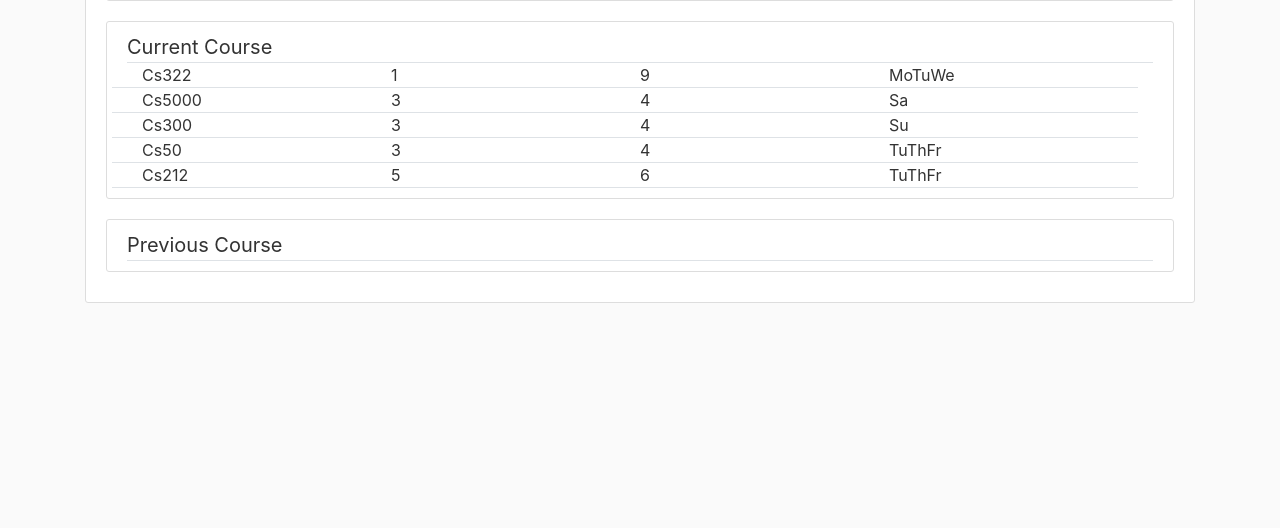
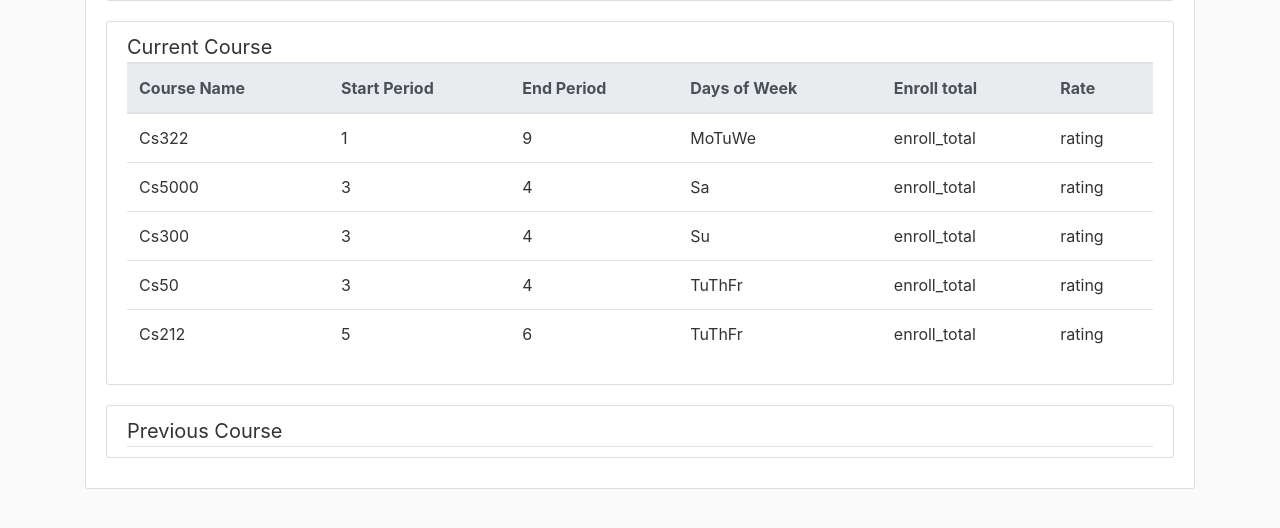
Before and after one commit to zwen000/CunyZero, a Flask app: page /Instructor/32224105 in a window 1280 px wide. Shown: the part 215-743 px from the top of the page. Run offline with Flask 2, Linux system fonts and the light colour scheme; data comes from the database, SQL or seed files in the repository; some libraries are stand-ins or nearby versions.

Commit message:
Individual review
Use js to control warning form

```diff
--- a/cunyzero/templates/individual-review.html
+++ b/cunyzero/templates/individual-review.html
@@ -14,30 +14,90 @@
                     <div>Current GPA: {{ owner.gpa }}</div>
                 {% endif %}
                 <div>Status: {{ owner.status }}</div>
-                <a class="btn btn-outline-info" style="position: absolute; right:10px; top:40px"
-                   href="{{ url_for('warning',owner_id=owner.ownerId,role=user.role) }}" > warning </a>
+                <button class="btn btn-outline-info" style="position: absolute; right:10px; top:40px" onclick="display()">
+                    warning
+                </button>
             </div>
         </div>
-        {% block warning_content %}
-        {% endblock %}
 
-
+        <div class="content-section" id="warning-form" style="display: none">
+            <form method="POST", action="">
+                {{ form.hidden_tag() }} <!--CSRF token-->
+                <fieldset class="form-group">
+                    <!-- Username input field setting -->
+                    <div class="form-group mb-0">
+                        <strong>{{ form.message.label(class="form-control-label") }}</strong>
+                        {% if form.message.errors %}
+                            {{ form.message(class="form-control form-control-lg is-invalid") }}
+                            <div class="invalid-feedback">
+                                {% for error in form.message.errors %}
+                                    <span>{{ error }}</span>
+                                {% endfor%}
+                            </div>
+                        {% else %}
+                            {{ form.message(class="form-control form-control-lg") }}
+                        {% endif %}
+                    </div>
+                </fieldset>
+                <div class="form-group mb-0">
+                    {{ form.submit(class="btn btn-outline-info") }}
+                </div>
+            </form>
+        </div>
 
         <div class="content-section">
             <div class="lead border-bottom">
                 <strong>Current Course</strong>
             </div>
-            {% for course in courses %}
-                <div class="row col-md-12 border-bottom" style="position: relative">
-                    <div class="col-md-3"> {{ course.coursename }} </div>
-                    <div class="col-md-3"> {{ course.startPeriod }} </div>
-                    <div class="col-md-3"> {{ course.endPeriod }} </div>
-                    <div class="col-md-3"> {{ course.dayofweek }} </div>
-                    {% if user.role == "Student" %}
-                        <a class="btn btn-outline-info float-right" href="#" > De-register </a>
-                    {% endif %}
-                </div>
-            {% endfor %}
+
+            <table class="table table-condensed">
+                <thead class="thead-light">
+                    <tr>
+                        {% if user.role == "Instructor" %}
+                            <th>Course Name</th>
+                            <th>Start Period</th>
+                            <th>End Period</th>
+                            <th>Days of Week</th>
+                            <th>Enroll total</th>
+                            <th>Rate</th>
+                        {% endif %}
+                        {% if user.role == "Student" %}
+                            <th>Course Name</th>
+                            <th>Instructor</th>
+                            <th>Start Period</th>
+                            <th>End Period</th>
+                            <th>Days of Week</th>
+                            <th>Deregister</th>
+                        {% endif %}
+                    </tr>
+                </thead>
+                <tbody>
+                    {% for course in courses %}
+                        <tr>
+                            {% if user.role == "Instructor" %}
+                                <td> {{ course.coursename }} </td>
+                                <td> {{ course.startPeriod }} </td>
+                                <td> {{ course.endPeriod }} </td>
+                                <td> {{ course.dayofweek }} </td>
+                                <td>  enroll_total </td>
+                                <td>  rating  </td>
+                            {% endif %}
+                            {% if user.role == "Student"%}
+                                <td> {{ course.coursename }} </td>
+                                <td> {{ course.getInstructorName() }}</td>
+                                <td> {{ course.startPeriod }} </td>
+                                <td> {{ course.endPeriod }} </td>
+                                <td> {{ course.dayofweek }} </td>
+                                <td>
+                                    {% if user.role == "Student" %}
+                                        <a class="btn btn-outline-info" href="#" > De-register </a>
+                                    {% endif %}
+                                </td>
+                            {% endif %}
+                        </tr>
+                    {% endfor %}
+                </tbody>
+            </table>
         </div>
 
         <div class="content-section">
@@ -46,4 +106,16 @@
             </div>
         </div>
     </div>
+
+    <script>
+        var warningForm = document.getElementById("warning-form");
+        function display(){
+            if(warningForm.style.display=="none"){
+                warningForm.style.display="";
+            }
+            else{
+                warningForm.style.display="none";
+            }
+        }
+    </script>
 {% endblock content %}
```
